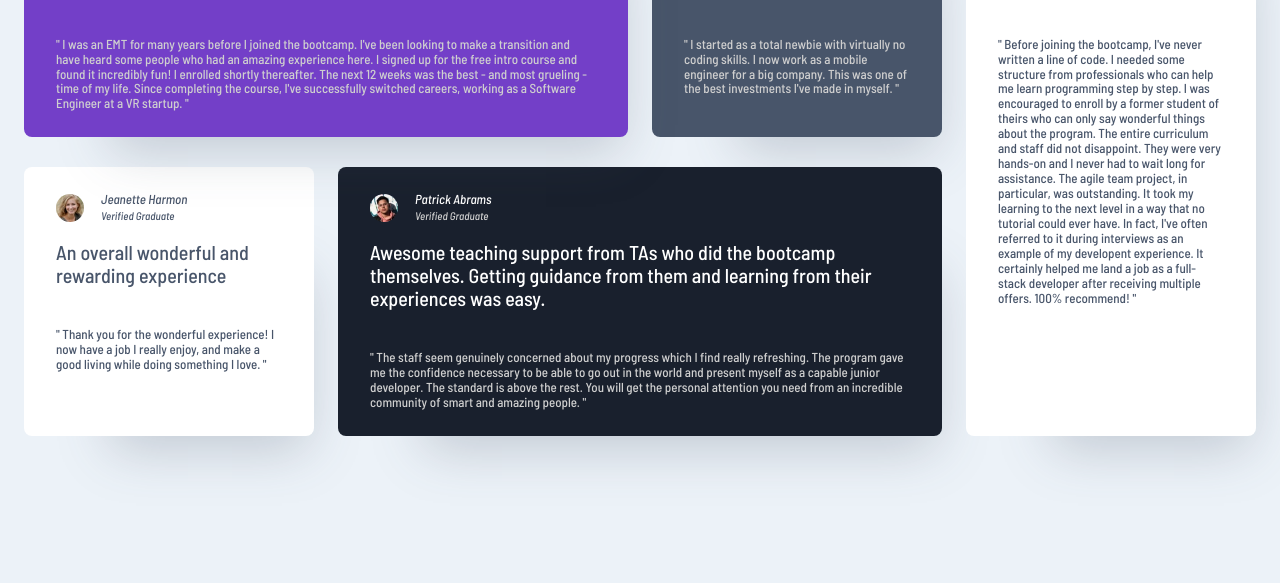
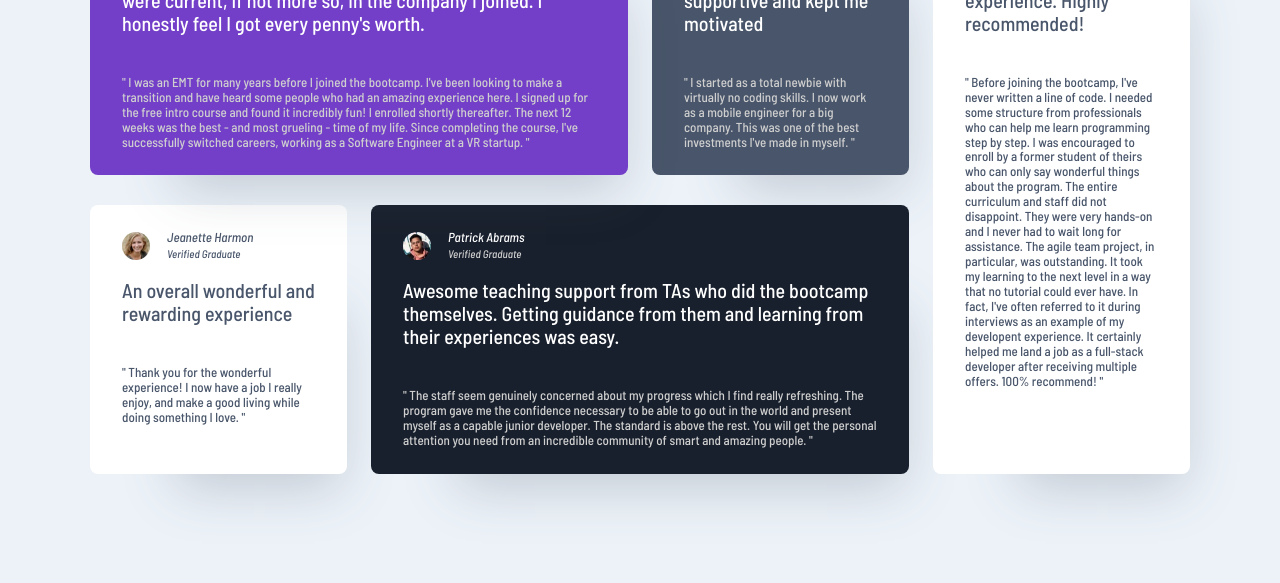
Before and after one commit to Fixito/fem-testimonials-grid-section, a plain HTML site: page index.html in a window 1280 px wide. Shown: the part 217-800 px from the top of the page. Drawn offline with Linux system fonts and the light colour scheme.

Commit message:
Refactor testimonials section markup and styling

```diff
--- a/styles/style.css
+++ b/styles/style.css
@@ -28,6 +28,7 @@
   --rounded-lg: 0.5rem;
   --shadow-1: 0 -313px 252px 0 rgba(255 255 255 / 50%);
   --shadow-2: 40px 60px 50px -47px rgba(72 85 106 / 25.74%);
+  --max-width: 68.75rem;
 }
 
 * {
@@ -54,6 +55,7 @@ h3 {
 p {
   text-wrap: pretty;
 }
+
 .img {
   display: block;
   max-width: 100%;
@@ -75,6 +77,8 @@ p {
 .testimonials {
   display: grid;
   gap: 1.5rem;
+  max-inline-size: var(--max-width);
+  margin-inline: auto;
 }
 
 .testimonials__card {
@@ -163,6 +167,16 @@ p {
 }
 
 @media screen and (min-width: 1024px) {
+  body {
+    padding-block: 0;
+  }
+
+  main {
+    min-height: 100vh;
+    display: grid;
+    place-content: center;
+  }
+
   .testimonials {
     grid-template-columns: repeat(4, 1fr);
     gap: 1.875rem 1.5rem;
```
